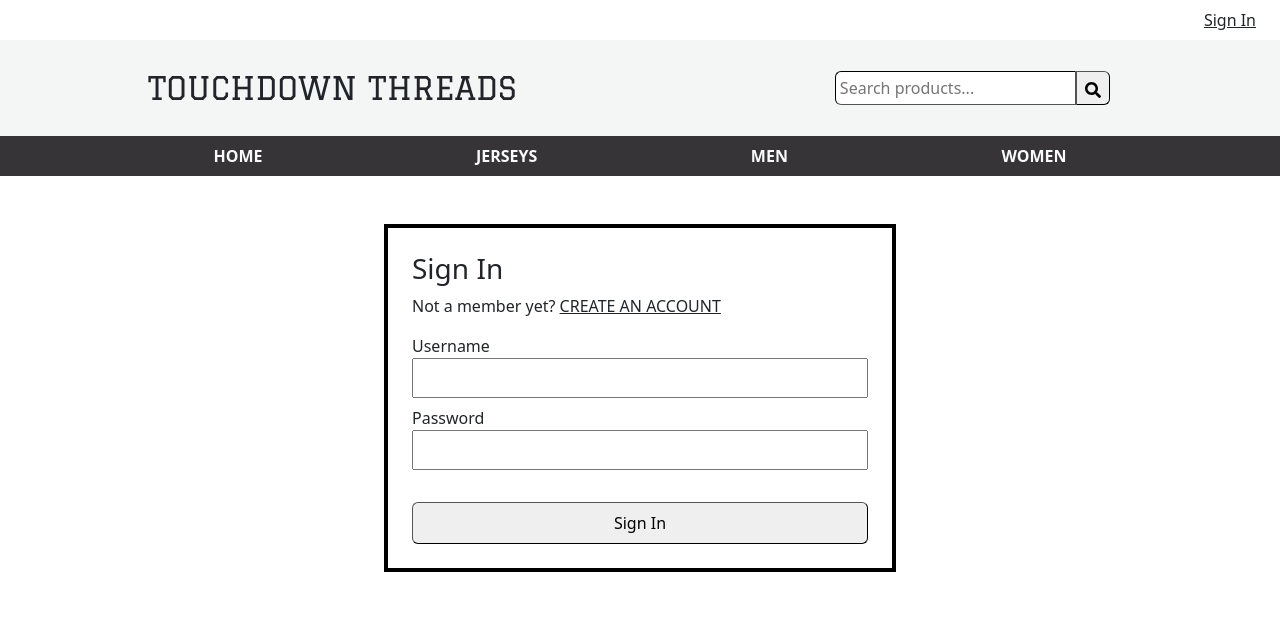
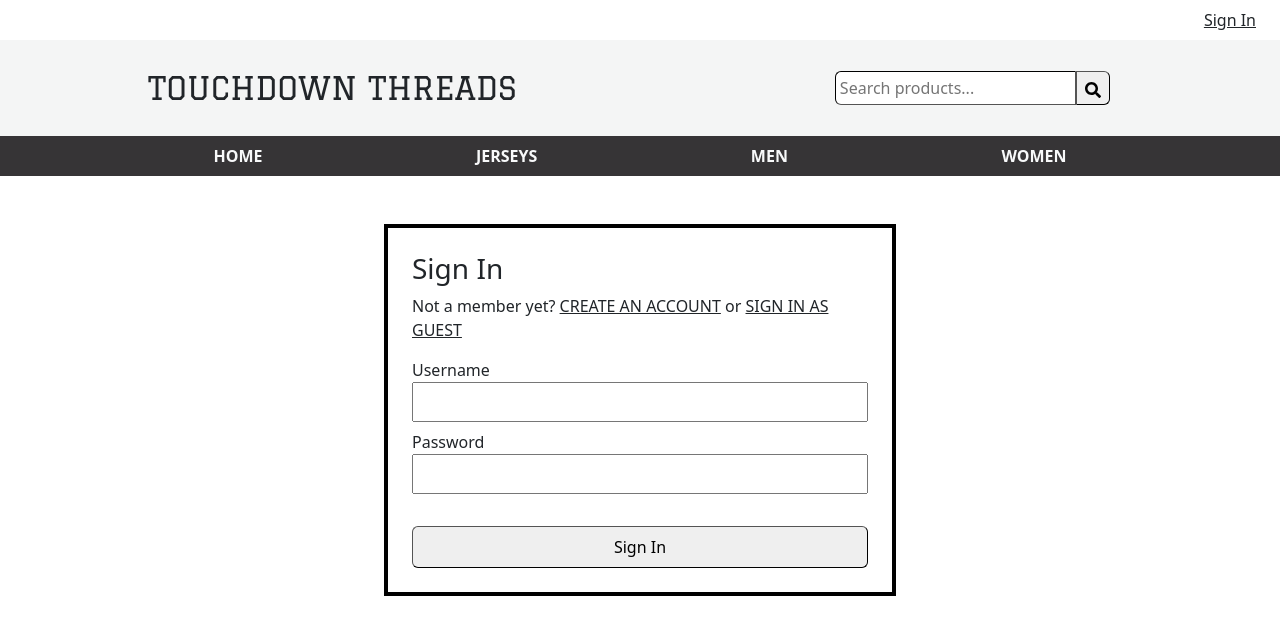
Before and after one commit to aaronsoukaphay/Final-Project, a React (Vite) app in the folder client/: page /sign-in in a window 1280 px wide. Shown: the top 634 px of the page. Built offline with nearby package versions, Linux system fonts and the light colour scheme.

Commit message:
created guest sign in account

```diff
--- a/client/src/Catalog.tsx
+++ b/client/src/Catalog.tsx
@@ -87,7 +87,7 @@ export default function Catalog() {
               key={index}
               lg={3}
               md={4}
-              sm={6}
+              sm={5}
               xs={6}
               className="d-flex justify-content-center">
               <a
--- a/client/src/Header.tsx
+++ b/client/src/Header.tsx
@@ -142,8 +142,9 @@ function NavBar({ team }) {
     <div
       className="d-flex py-2 navName text-uppercase justify-content-evenly align-items-center"
       style={{ backgroundColor: backgroundColor }}>
-      {navItems.map((navItem) => (
+      {navItems.map((navItem, index) => (
         <a
+          key={index}
           href={navItem === 'home' ? '/' : `/catalog/${navItem}`}
           className="text-decoration-none text-light">
           {navItem}
--- a/client/src/SignInForm.tsx
+++ b/client/src/SignInForm.tsx
@@ -35,18 +35,45 @@ export default function SignInForm() {
     }
   }
 
+  async function handleGuest() {
+    try {
+      const request = {
+        method: 'POST',
+        headers: {
+          'Content-Type': 'application/json',
+        },
+        body: JSON.stringify({ username: 'guest', password: 'password1' }),
+      };
+      const response = await fetch('/api/customers/sign-in', request);
+      if (!response.ok) {
+        throw new Error(`fetch Error ${response.status}`);
+      }
+      const { user, token } = await response.json();
+      localStorage.setItem('token', token);
+      setToken(token);
+      if (token) navigate('/');
+      console.log('Signed In', user, '; received token:', token);
+    } catch (err) {
+      alert(`Invalid username or password.`);
+    } finally {
+      setIsLoading(false);
+    }
+  }
+
   return (
     <div className="d-flex justify-content-center">
       <div className="border border-4 border-black mt-5 p-4 signIn">
         <div className="row mb-3">
           <div className="col">
             <h3>Sign In</h3>
-            <div>
-              Not a member yet?{' '}
-              <a href="/register" className="text-dark">
-                CREATE AN ACCOUNT
-              </a>
-            </div>
+            Not a member yet?{' '}
+            <a href="/register" className="text-dark">
+              CREATE AN ACCOUNT
+            </a>{' '}
+            or{' '}
+            <a href="#" onClick={handleGuest} className="text-dark">
+              SIGN IN AS GUEST
+            </a>
           </div>
         </div>
         <form onSubmit={handleSubmit}>
```
Also changed, not shown: 1 other file (tests, documents, lock files or other folders).
